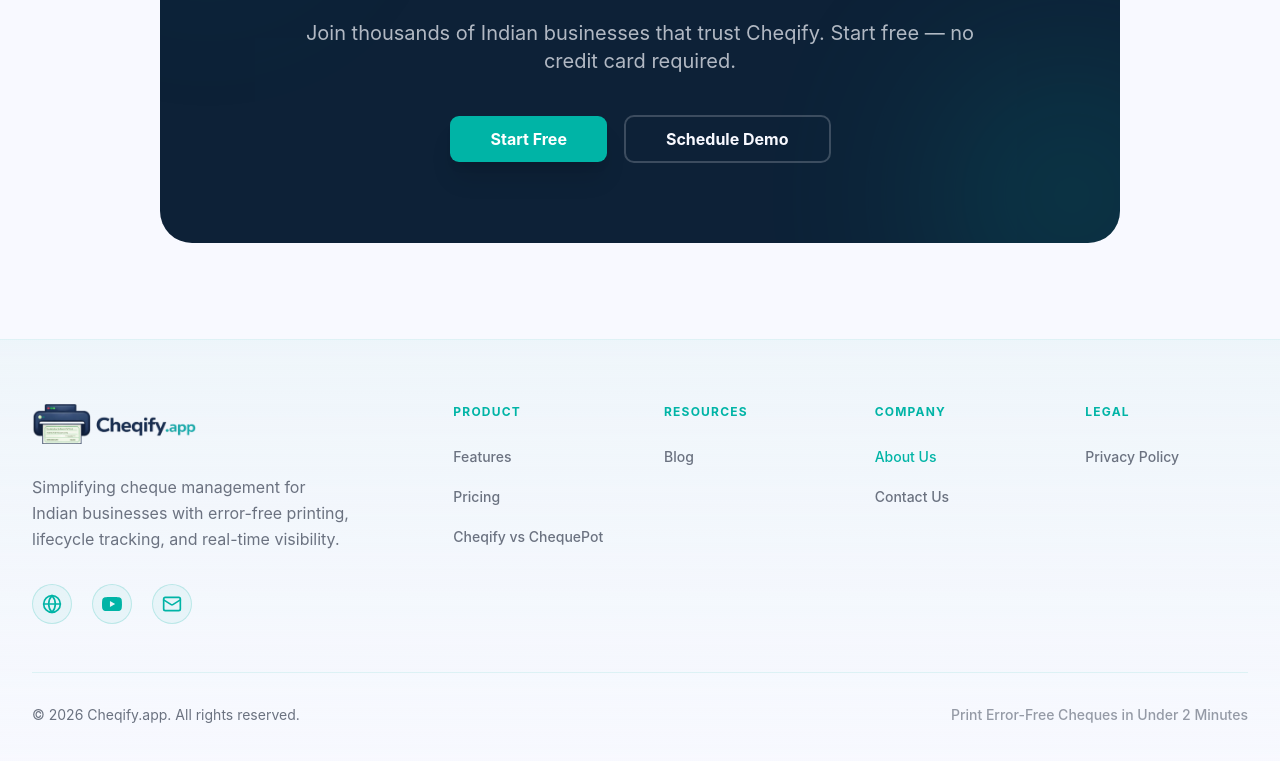
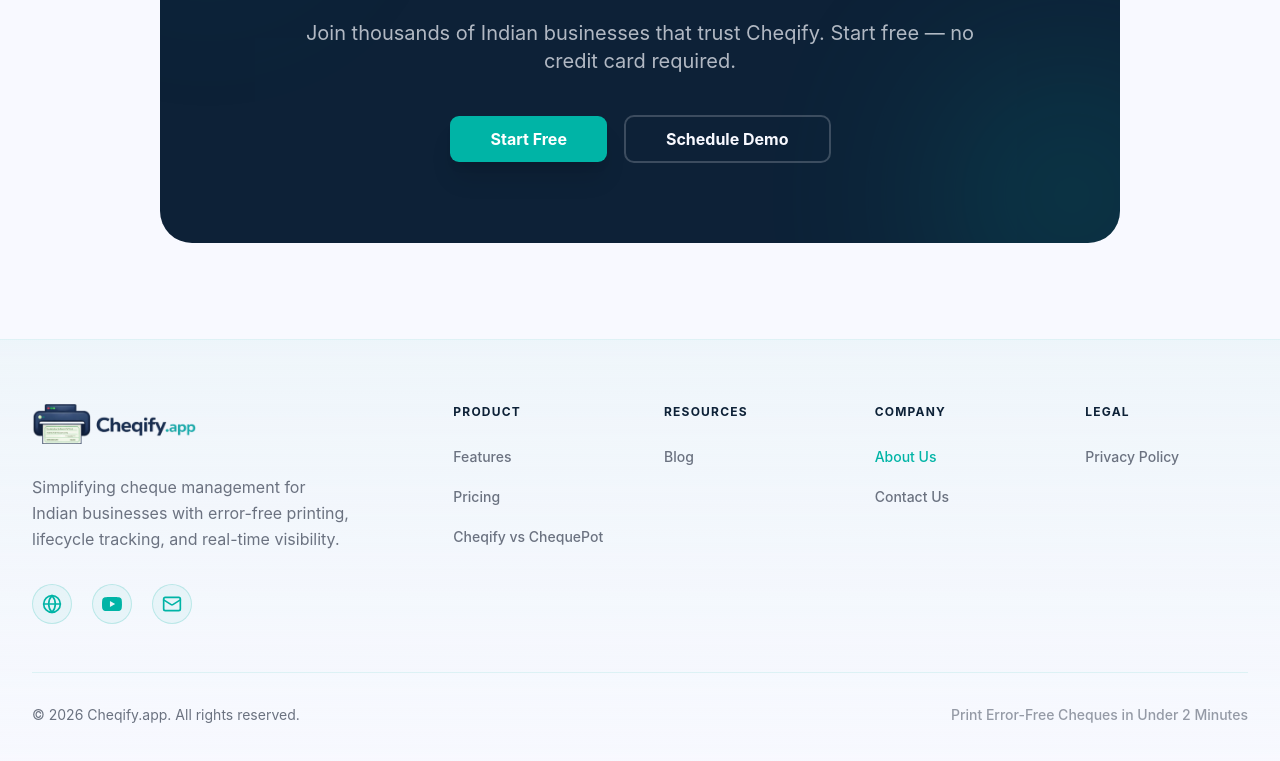
Before and after one commit to ravihirapara/cheqify-website, a Next.js app: page /en/about in a window 1280 px wide. Shown: the part 2757-3518 px from the top of the page. Built offline with nearby package versions, Linux system fonts and the light colour scheme; no server answers; a web font is replaced by a local one.

Commit message:
fix: change footer column headers to foreground color to distinguish from active links

```diff
--- a/src/components/layout/footer.tsx
+++ b/src/components/layout/footer.tsx
@@ -89,7 +89,7 @@ export function Footer() {
           {/* Link Columns */}
           {FOOTER_LINKS.map((column) => (
             <div key={column.titleKey}>
-              <h3 className="mb-6 text-xs font-bold uppercase tracking-widest text-primary">
+              <h3 className="mb-6 text-xs font-bold uppercase tracking-widest text-foreground">
                 {t(`footer.${column.titleKey}`)}
               </h3>
               <ul className="space-y-4">
```
